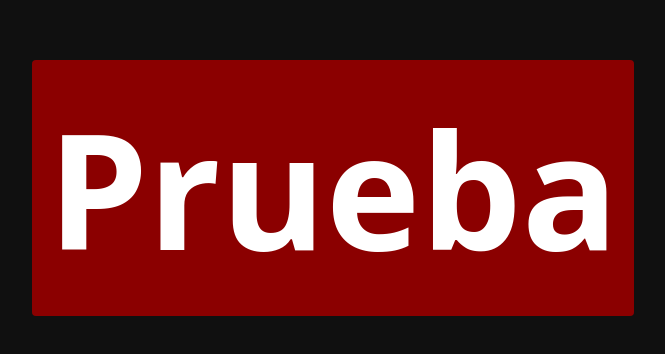
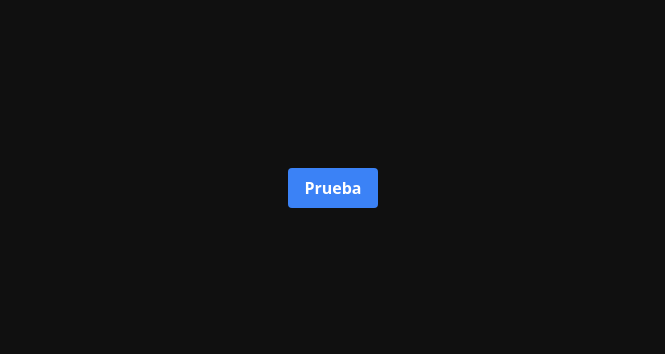
Before and after one commit to Miguel-T24/typescript-react-basics, a Next.js app: page / in a window 1280 px wide. Shown: the part 212-566 px from the top of the page, without its empty margins (307-972 px from the left). Built offline with nearby package versions, Linux system fonts and the light colour scheme.

Commit message:
Records Types

```diff
--- a/src/app/page.tsx
+++ b/src/app/page.tsx
@@ -1,15 +1,15 @@
 
 //  puedo definir un tipo de dato
  type ButtonProps = {
-  style : React.CSSProperties;
+  userAges : Record <"Alice" | "Bob" | "Juan", number>
  };
 //  Los signos de interrogacion indican que la variable es opcional
 
 
-function Button({style} : ButtonProps){
+function Button({} : ButtonProps){
   return(
     <>
-      <button style={style}>Prueba</button>
+      <button >Prueba</button>
     </>
   )
 }
@@ -17,10 +17,10 @@ function Button({style} : ButtonProps){
 function Page(){
   return(
     <>
-    <Button style={{
-      backgroundColor: "darkred",
-      color:"white",
-      fontSize: "160px"
+    <Button userAges = {{
+      Alice : 20,
+      Bob : 22,
+      Juan : 30
     }}/>
     </>
   )
```
